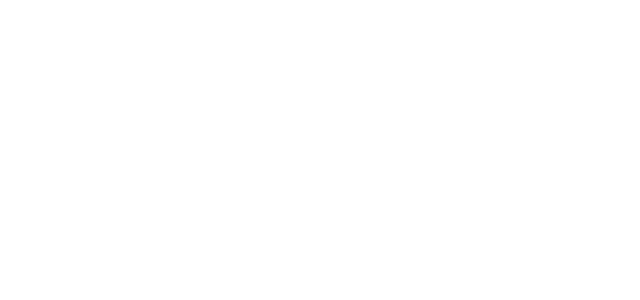
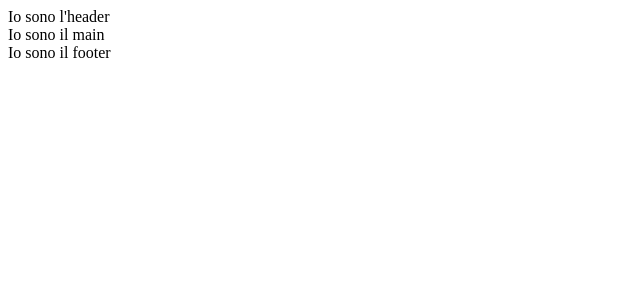
Before and after one commit to GabrieleGrossi/proj-html-vuejs, a Vue app: page / in a window 1280 px wide. Shown: the top 300 px of the page, without its empty margins (0-640 px from the left). Built offline with nearby package versions, Linux system fonts and the light colour scheme.

Commit message:
Create and import header, main and footer section

```diff
--- a/src/App.vue
+++ b/src/App.vue
@@ -1,7 +1,24 @@
 <script>
+import AppHeader from './components/AppHeader.vue';
+import AppMain from './components/AppMain.vue';
+import AppFooter from './components/AppFooter.vue';
+export default{
+  name: 'App',
+  components:{
+    AppHeader,
+    AppMain,
+    AppFooter
+  }
+}
+
 </script>
 
 <template>
+  <div>
+    <AppHeader/>
+    <AppMain/>
+    <AppFooter/>
+  </div>
 </template>
 
 <style lang="scss">
--- /dev/null
+++ b/src/components/AppFooter.vue
@@ -0,0 +1,13 @@
+<template>
+    <div>
+        Io sono il footer
+    </div>
+</template>
+<script>
+export default {
+    name: 'AppFooter'
+}
+</script>
+<style lang="scss" scoped>
+
+</style>
--- /dev/null
+++ b/src/components/AppHeader.vue
@@ -0,0 +1,13 @@
+<template>
+    <div>
+        Io sono l'header
+    </div>
+</template>
+<script>
+export default {
+    name: 'AppHeader'
+}
+</script>
+<style lang="scss" scoped>
+
+</style>
--- /dev/null
+++ b/src/components/AppMain.vue
@@ -0,0 +1,13 @@
+<template>
+    <div>
+        Io sono il main
+    </div>
+</template>
+<script>
+export default {
+    name: 'AppMain'
+}
+</script>
+<style lang="scss" scoped>
+
+</style>
```
